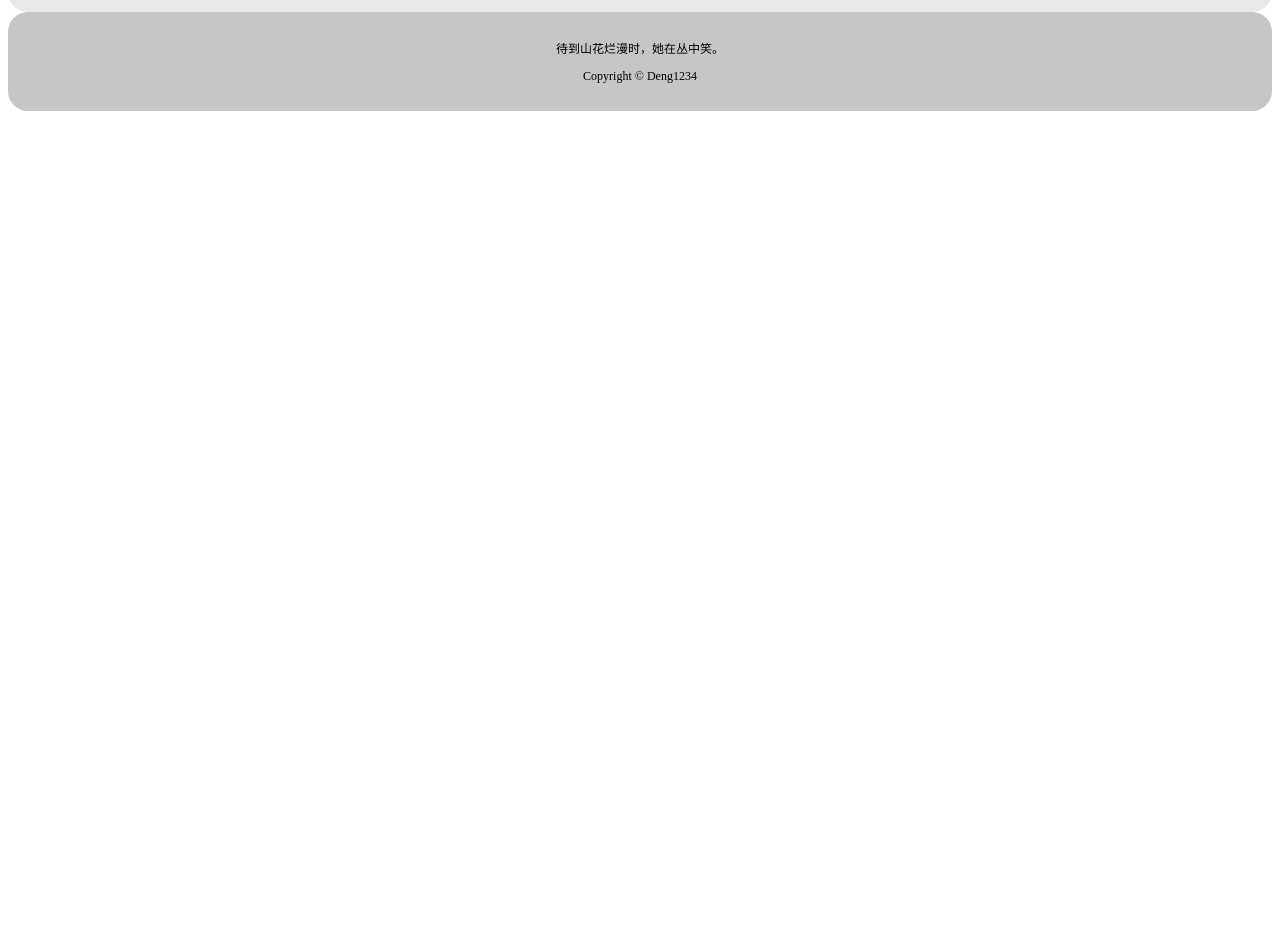
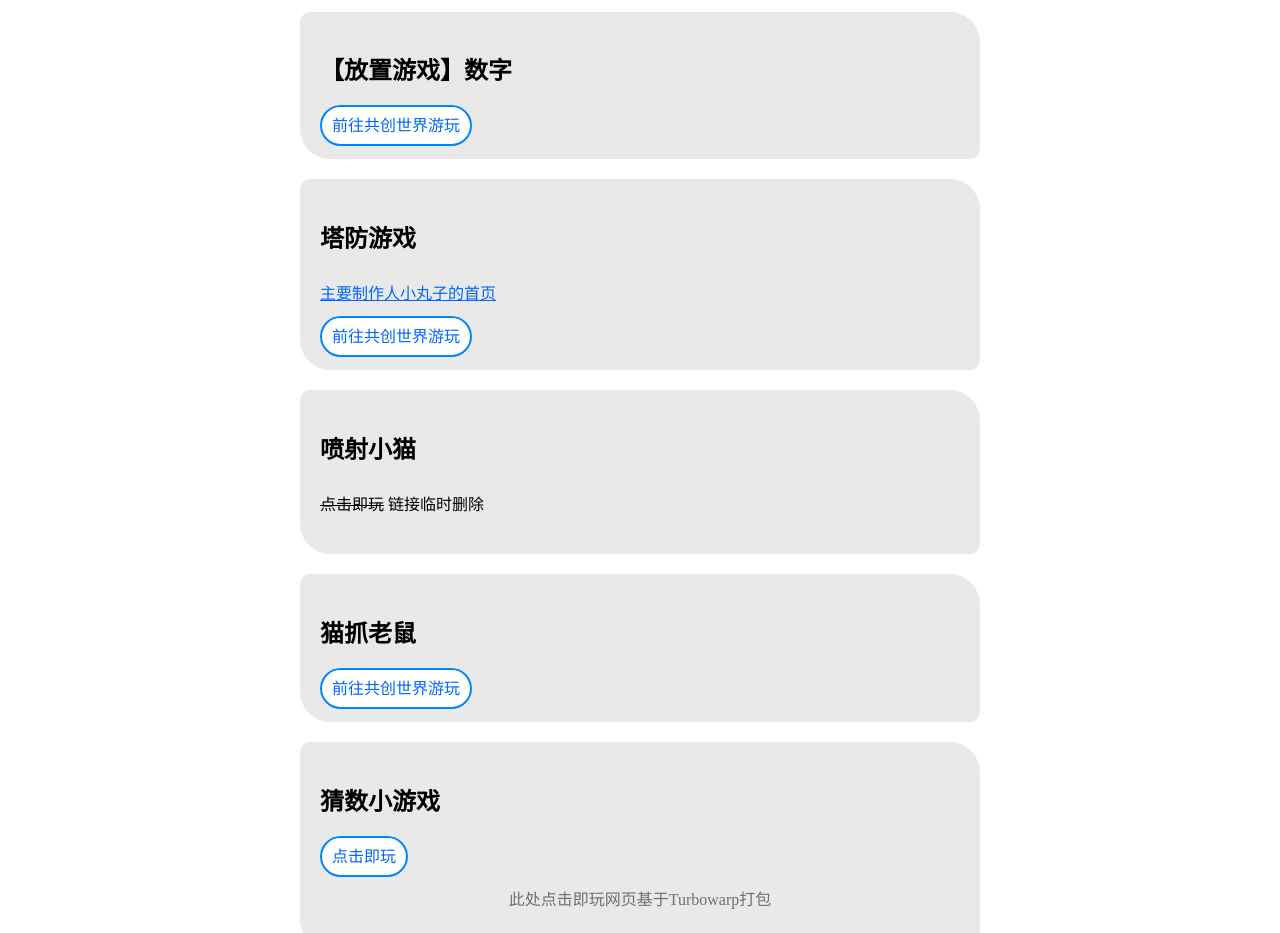
Before and after one commit to xiaodeng34/myweb, a plain HTML site: page myworks.html in a window 1280 px wide. Shown: the part 761-1694 px from the top of the page. Before the commit the page ends 880 px from the top, so only its background shows below. Drawn offline with Linux system fonts and the light colour scheme.

Commit message:
Add files via upload

```diff
--- a/index.css
+++ b/index.css
@@ -1,3 +1,7 @@
+a:link{
+    color: rgb(0, 102, 255);
+}
+
 /* 导航栏 */
 .daohanglan{
     padding: 10px;
@@ -5,7 +9,7 @@
     -webkit-transition:0.2s; /* Safari */
 }
 .daohanglan:hover{
-    background-color: rgb(0, 132, 255);
+    background-color: #0084ff;
     color: white;
 }
 
@@ -80,3 +84,56 @@
     padding-bottom:10px;
     padding-inline: 10px;
 }
+
+.biaoqian{
+    display: flex;
+    justify-self: center;
+}
+.biaoqianyuansu{
+    border-radius: 10px 30px;
+    background-color:#e9e9e9;
+    transition:all 0.5s;
+	-webkit-transition:0.5s; /* Safari */
+    padding: 20px;
+    margin: 10px;
+}
+.biaoqianyuansu:hover{
+    box-shadow: 5px 5px 5px #88888870;
+}
+
+
+.biaoqian-works{
+    display: flex;
+    flex-direction: column;
+    justify-content: center;
+}
+.biaoqianyuansu-works{
+    border-radius: 10px 30px;
+    background-color:#e9e9e9;
+    transition:all 0.5s;
+	-webkit-transition:0.5s; /* Safari */
+    padding: 20px;
+    margin: 10px;
+}
+.biaoqianyuansu-works:hover{
+    box-shadow: 5px 5px 5px #88888870;
+    background-color: rgb(255, 208, 0);
+    color:white
+}
+.biaoqian-works-button{
+    border-radius: 30px;
+    border: 2px solid #0084ff;
+    padding: 10px;
+    text-align: center;
+    cursor: pointer;
+    background-color: #ffffff;
+    text-decoration: none;
+    color: #0084ff;
+    transition:all 0.5s;
+	-webkit-transition:0.5s; /* Safari */
+}
+.biaoqian-works-button:hover{
+    background-color: #0084ff;
+    color: #ffffff;
+    border: 5px solid #ffffff;
+}
--- a/myworks.html
+++ b/myworks.html
@@ -23,14 +23,59 @@
     </div>
     <div class="zhuti">
         <h1 style="text-align: center;">Scratch作品</h1>
+        <h1>更新中作品</h1>
+        <div class="biaoqian-works">
+            <span class="biaoqianyuansu-works">
+                <h2>黑白跑酷</h2>
+                <p>开发中，预计2025年8月16日发布Alpha测试版</p>
+            </span>
+            <span class="biaoqianyuansu-works">
+                <h2>上下协行</h2>
+                <a href="https://www.ccw.site/detail/685e22f5dda6cc5afd491383" class="biaoqian-works-button">
+                    前往共创世界游玩
+                </a>
+            </span>
+        </div>
         <h1>烂作品</h1>
         <p>这些作品很烂，别看了</p>
-        <h2>喷射小猫</h2>
-        <del>点击即玩</del>
-        <h2>猫抓老鼠</h2>
-        <a href="https://www.ccw.site/detail/683a5bfa3b0c7734d18f547f?inviteCode=6Nlx1d4XmGPN4Clt">前往共创世界游玩</a>
-        <h2>猜数小游戏</h2>
-        <a href="game/caishuxiaoyouxi.html">点击即玩</a>
+        <div class="biaoqian-works">
+            <span class="biaoqianyuansu-works">
+                <h2>【放置游戏】数字</h2>
+                <a href="https://www.ccw.site/detail/68905e6c0d25311d4e77fa80" class="biaoqian-works-button">
+                    前往共创世界游玩
+                </a>
+            </span>
+            <span class="biaoqianyuansu-works">
+                <h2>塔防游戏</h2>
+                <a href="https://www.ccw.site/student/685d3c593778fc282d64a0c3">
+                    <p>主要制作人小丸子的首页</p>
+                </a>
+                <a href="https://www.ccw.site/detail/685d3a6314fe4e50ac96b008" class="biaoqian-works-button">
+                    前往共创世界游玩
+                </a>
+            </span>
+            <span class="biaoqianyuansu-works">
+                <h2>喷射小猫</h2>
+                <p><del>点击即玩</del> 链接临时删除</p>
+            </span>
+            <span class="biaoqianyuansu-works">
+                <h2>猫抓老鼠</h2>
+                <a href="https://www.ccw.site/detail/683a5bfa3b0c7734d18f547f" class="biaoqian-works-button">
+                    前往共创世界游玩
+                </a>
+            </span>
+            <span class="biaoqianyuansu-works">
+                <h2>猜数小游戏</h2>
+                <a href="game/caishuxiaoyouxi.html" class="biaoqian-works-button">
+                    点击即玩
+                </a>
+                <p style="color: #707070;text-align: center;">
+                    此处点击即玩网页基于Turbowarp打包
+                </p>
+            </span>
+
+
+        </div>
     </div>
     <div class="shejiaopingtailan">
         <a href="https://space.bilibili.com/1729151735" class="shejiaopingtaiyeb">
```
Also changed, not shown: index.html (+9 -1 lines).
